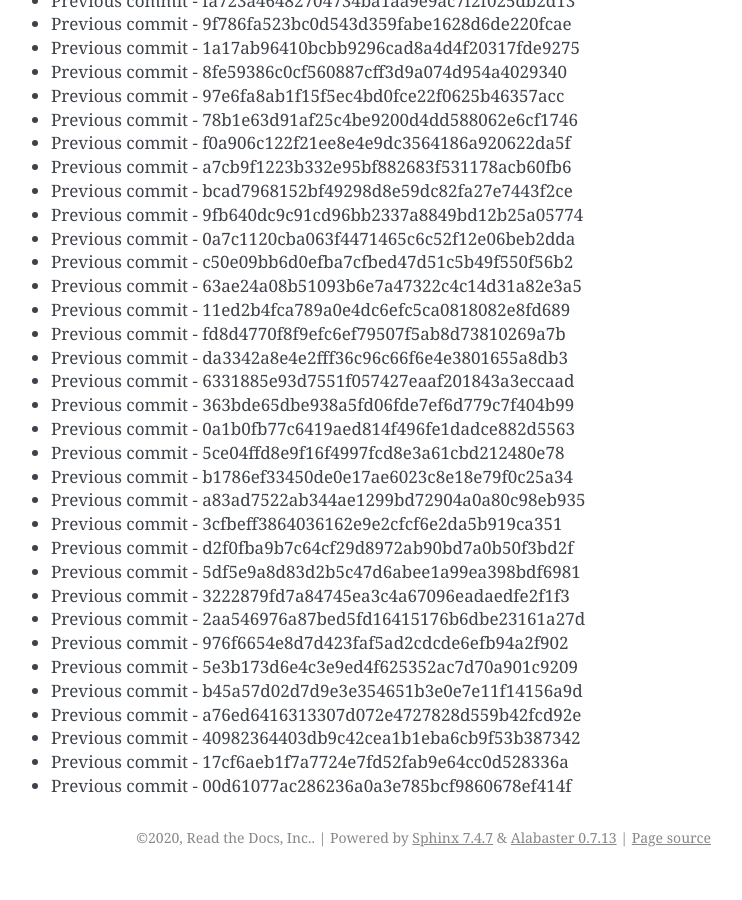
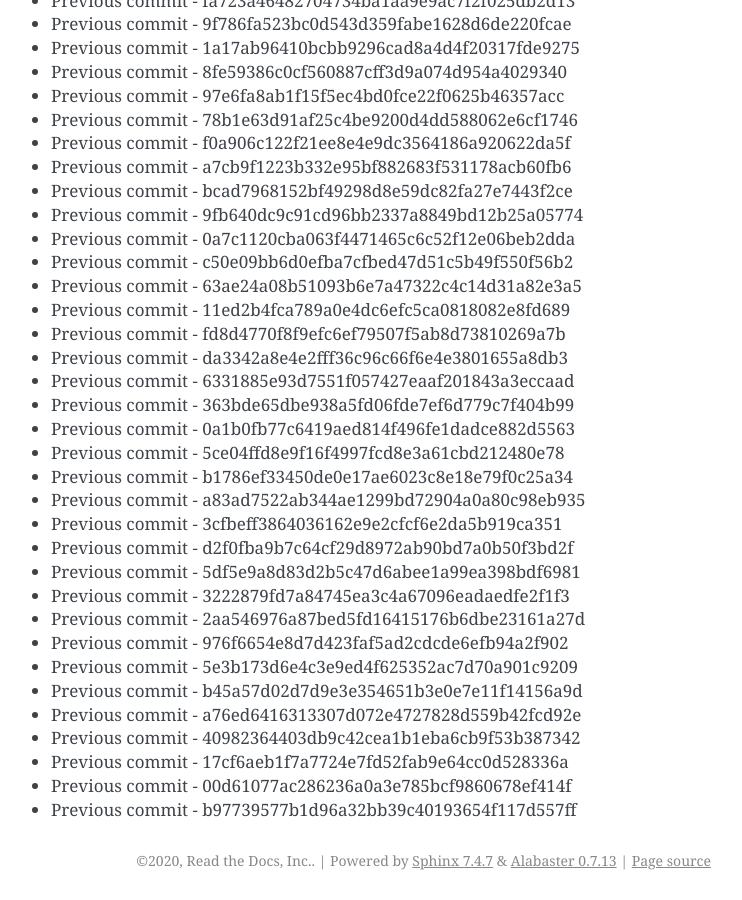
Before and after one commit to readthedocs/rtd-git-stresstest, a Sphinx documentation site: the page built from docs/updates.rst, in a window 1280 px wide and 900 px high, scrolled down 105266 px. Shown: the whole window, without its empty margins (399-1141 px from the left). Built offline with Sphinx 7.4.7, drawn with Linux system fonts in a browser that asks for light colours; before the commit the page ends 106143 px from its top, so only the background shows below that.

Commit message:
Generating commit from previous: b97739577b1d96a32bb39c40193654f117d557ff

```diff
--- a/docs/updates.rst
+++ b/docs/updates.rst
@@ -4455,3 +4455,4 @@ It can be tested for any performance characteristics.
 * Previous commit - 40982364403db9c42cea1b1eba6cb9f53b387342
 * Previous commit - 17cf6aeb1f7a7724e7fd52fab9e64cc0d528336a
 * Previous commit - 00d61077ac286236a0a3e785bcf9860678ef414f
+* Previous commit - b97739577b1d96a32bb39c40193654f117d557ff
```
